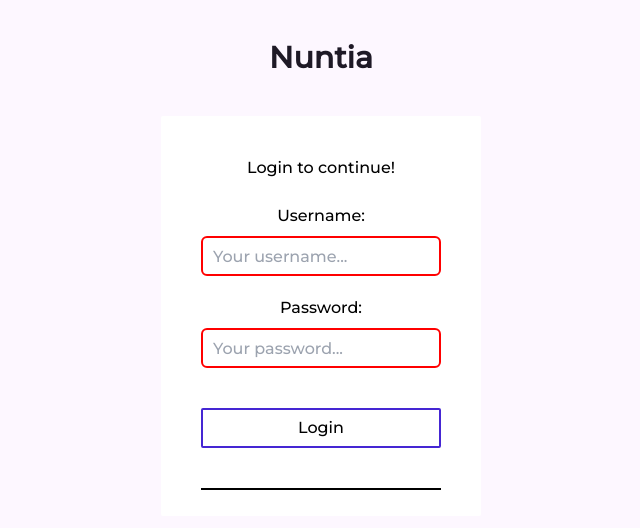
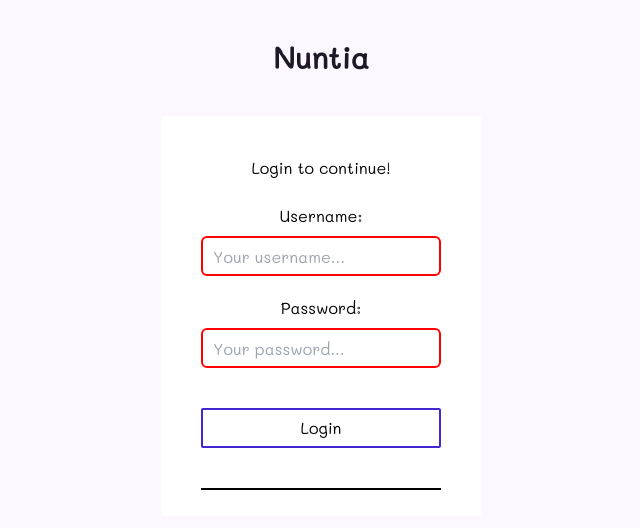
Before and after one commit to 1yne/nuntia, a SvelteKit app: page /login in a window 1280 px wide. Shown: the top 528 px of the page, without its empty margins (319-959 px from the left). Built offline with nearby package versions, Linux system fonts and the light colour scheme.

Commit message:
Updated the /login route to reflect font changes

```diff
--- a/src/routes/(frontPage)/login/+page.svelte
+++ b/src/routes/(frontPage)/login/+page.svelte
@@ -45,7 +45,7 @@
 			/>
 		</div>
 		<button
-			class="w-full my-10 h-10 rounded-sm border-2 border-solid border-purple hover:bg-purple transition-all duration-150 ease-in"
+			class="w-full my-10 h-10 rounded-sm border-2 border-solid border-purple hover:bg-purple hover:text-complementary transition-all duration-150 ease-in"
 			type="submit">Login</button
 		>
 		<hr class="border-[0.25px] border-solid border-black" />
@@ -53,9 +53,9 @@
 </div>
 
 <style>
-	@import url('https://fonts.googleapis.com/css2?family=Montserrat:wght@500&display=swap');
+	@import url('https://fonts.googleapis.com/css2?family=Lexend+Deca:wght@300&family=Mali&display=swap');
 	* {
-		font-family: 'Montserrat', sans-serif;
+		font-family: 'Mali', sans-serif;
 	}
 	input {
 		border: 2px solid #ccc;
```
